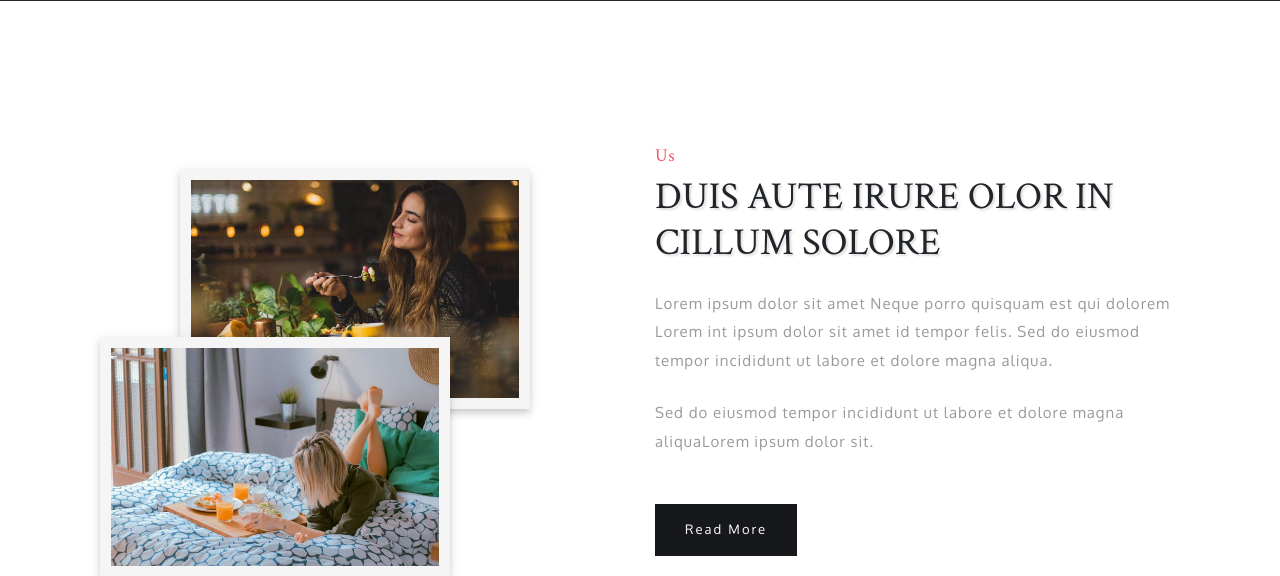
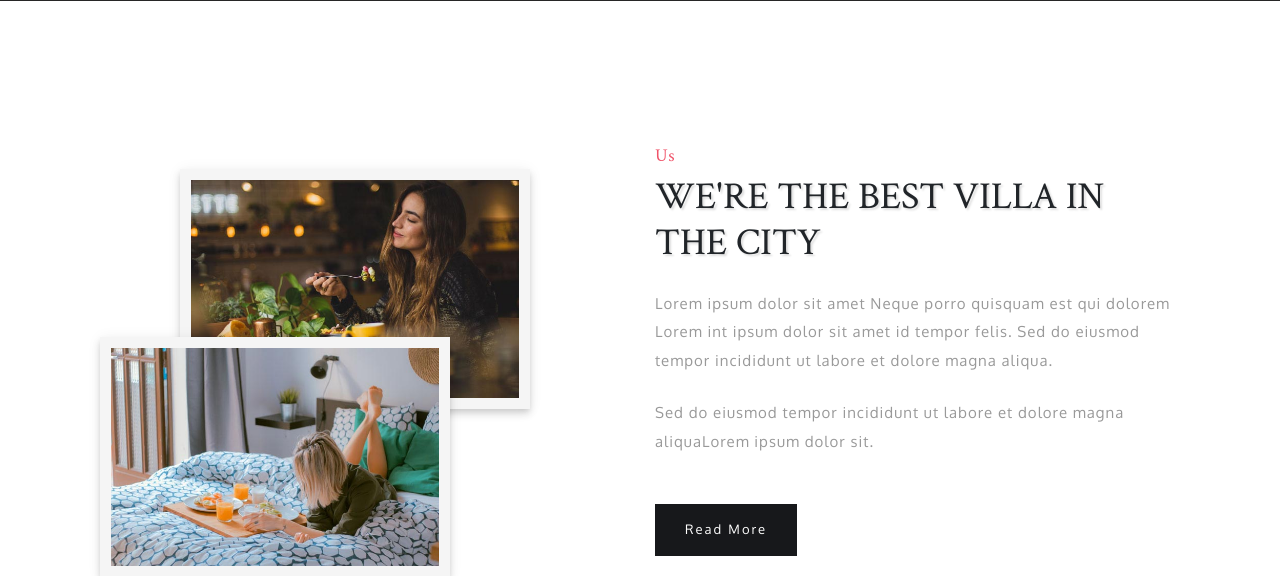
Before and after one commit to varad223/Villa-Booking, a PHP site: page / in a window 1280 px wide. Shown: the part 998-1574 px from the top of the page. Run offline with PHP 8.4, Linux system fonts and the light colour scheme.

Commit message:
name change

```diff
--- a/index.php
+++ b/index.php
@@ -148,7 +148,7 @@ License URL: http://creativecommons.org/licenses/by/3.0/
 				</div>
 				<div class="col-xl-6 col-lg-7 about-right offset-xl-1">
 					<h4 class="sub-tittle-w3layouts let"> Us</h4>
-					<h3 class="tittle-w3layouts text-uppercase pr-lg-5 mt-2">Duis aute irure olor in cillum solore</h3>
+					<h3 class="tittle-w3layouts text-uppercase pr-lg-5 mt-2">We're the best villa in the city</h3>
 					<p class="mt-4 mb-4">Lorem ipsum dolor sit amet Neque porro quisquam est qui dolorem Lorem int ipsum dolor sit
 						amet id tempor felis. Sed do eiusmod tempor incididunt ut labore et dolore magna aliqua.</p>
 					<p>Sed do eiusmod tempor incididunt ut labore et dolore magna aliquaLorem ipsum dolor sit.</p>
```
